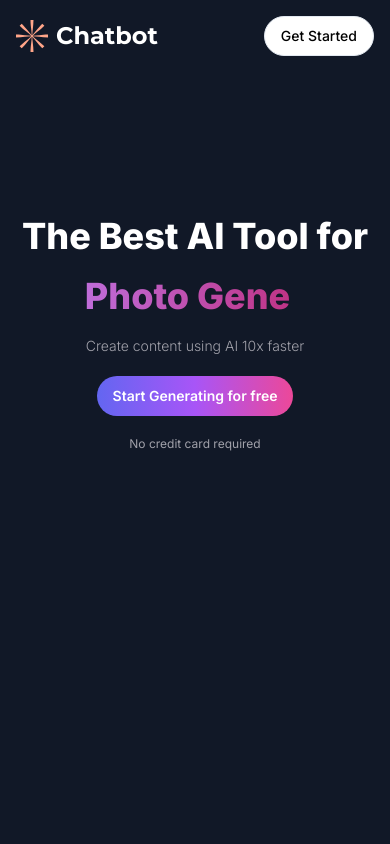
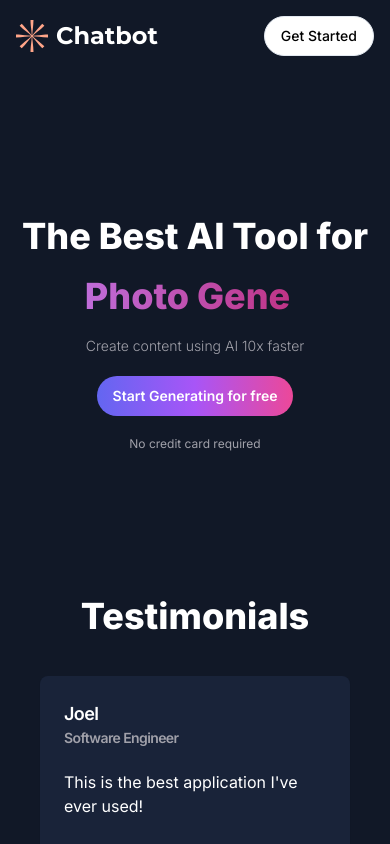
Before and after one commit to abudusamad/saas-ai-chat-app, a Next.js app: page / in a window 390 px wide. Built offline with nearby package versions, Linux system fonts and the light colour scheme; no server answers.

Commit message:
finished witht the landing page

```diff
--- a/app/(dashboard)/layout.tsx
+++ b/app/(dashboard)/layout.tsx
@@ -1,10 +1,11 @@
-import { Sidebar } from "lucide-react";
+import Sidebar from "./_components/sidebar";
+
 
 const DashboardLayout = ({ children }: { children: React.ReactNode }) => {
 	return (
 		<div className="h-full relative">
             <div className="hidden h-full md:flex md:flex-col md:w-72 md:fixed md:inset-y-0 z-80 bg-gray-900">
-                <Sidebar/>
+				<Sidebar/>
 
             </div>
 			<main>{children}</main>
--- /dev/null
+++ b/app/(landing)/_components/landing-testimonial.tsx
@@ -0,0 +1,62 @@
+"use client";
+
+import { Card, CardContent, CardHeader, CardTitle } from "@/components/ui/card";
+
+const testimonials = [
+	{
+		name: "Joel",
+		avatar: "J",
+		title: "Software Engineer",
+		description: "This is the best application I've ever used!",
+	},
+	{
+		name: "Antonio",
+		avatar: "A",
+		title: "Designer",
+		description: "I use this daily for generating new photos!",
+	},
+	{
+		name: "Mark",
+		avatar: "M",
+		title: "CEO",
+		description:
+			"This app has changed my life, cannot imagine working without it!",
+	},
+	{
+		name: "Mary",
+		avatar: "M",
+		title: "CFO",
+		description:
+			"The best in class, definitely worth the premium subscription!",
+	},
+];
+
+export const LandingTestimonials = () => {
+	return (
+		<div className="px-10 pb-20">
+			<h2 className="text-center text-4xl text-white font-extrabold mb-10">
+				Testimonials
+			</h2>
+			<div className="grid grid-cols-1 sm:grid-cols-2 md:grid-cols-3 lg:grid-cols-4 gap-4">
+				{testimonials.map((item) => (
+					<Card
+						key={item.description}
+						className="bg-[#192339] border-none text-white"
+					>
+						<CardHeader>
+							<CardTitle className="flex items-center gap-x-2">
+								<div>
+									<p className="text-lg">{item.name}</p>
+									<p className="text-zinc-400 text-sm">{item.title}</p>
+								</div>
+							</CardTitle>
+							<CardContent className="pt-4 px-0">
+								{item.description}
+							</CardContent>
+						</CardHeader>
+					</Card>
+				))}
+			</div>
+		</div>
+	);
+};
--- a/app/(landing)/page.tsx
+++ b/app/(landing)/page.tsx
@@ -1,11 +1,13 @@
 import { LandingHero } from "./_components/landing-hero";
 import { LandingNavbar } from "./_components/landing-navbar";
+import { LandingTestimonials } from "./_components/landing-testimonial";
 
 const LandingPage = () => {
     return (
         <div className="h-full">
             <LandingNavbar />
-            <LandingHero/>
+            <LandingHero />
+            <LandingTestimonials/>
         </div>
      );
 }
--- /dev/null
+++ b/components/ui/card.tsx
@@ -0,0 +1,79 @@
+import * as React from "react"
+
+import { cn } from "@/lib/utils"
+
+const Card = React.forwardRef<
+  HTMLDivElement,
+  React.HTMLAttributes<HTMLDivElement>
+>(({ className, ...props }, ref) => (
+  <div
+    ref={ref}
+    className={cn(
+      "rounded-lg border bg-card text-card-foreground shadow-sm",
+      className
+    )}
+    {...props}
+  />
+))
+Card.displayName = "Card"
+
+const CardHeader = React.forwardRef<
+  HTMLDivElement,
+  React.HTMLAttributes<HTMLDivElement>
+>(({ className, ...props }, ref) => (
+  <div
+    ref={ref}
+    className={cn("flex flex-col space-y-1.5 p-6", className)}
+    {...props}
+  />
+))
+CardHeader.displayName = "CardHeader"
+
+const CardTitle = React.forwardRef<
+  HTMLParagraphElement,
+  React.HTMLAttributes<HTMLHeadingElement>
+>(({ className, ...props }, ref) => (
+  <h3
+    ref={ref}
+    className={cn(
+      "text-2xl font-semibold leading-none tracking-tight",
+      className
+    )}
+    {...props}
+  />
+))
+CardTitle.displayName = "CardTitle"
+
+const CardDescription = React.forwardRef<
+  HTMLParagraphElement,
+  React.HTMLAttributes<HTMLParagraphElement>
+>(({ className, ...props }, ref) => (
+  <p
+    ref={ref}
+    className={cn("text-sm text-muted-foreground", className)}
+    {...props}
+  />
+))
+CardDescription.displayName = "CardDescription"
+
+const CardContent = React.forwardRef<
+  HTMLDivElement,
+  React.HTMLAttributes<HTMLDivElement>
+>(({ className, ...props }, ref) => (
+  <div ref={ref} className={cn("p-6 pt-0", className)} {...props} />
+))
+CardContent.displayName = "CardContent"
+
+const CardFooter = React.forwardRef<
+  HTMLDivElement,
+  React.HTMLAttributes<HTMLDivElement>
+>(({ className, ...props }, ref) => (
+  <div
+    ref={ref}
+    className={cn("flex items-center p-6 pt-0", className)}
+    {...props}
+  />
+))
+CardFooter.displayName = "CardFooter"
+
+export { Card, CardHeader, CardFooter, CardTitle, CardDescription, CardContent }
--- a/next.config.js
+++ b/next.config.js
@@ -1,4 +1,11 @@
 /** @type {import('next').NextConfig} */
-const nextConfig = {}
+const nextConfig = {
+	images: {
+        remotePatterns: [{
+            protocol: 'https',
+            hostname: 'images.unsplash.com',
+        }],
+	},
+};
 
 module.exports = nextConfig
```
